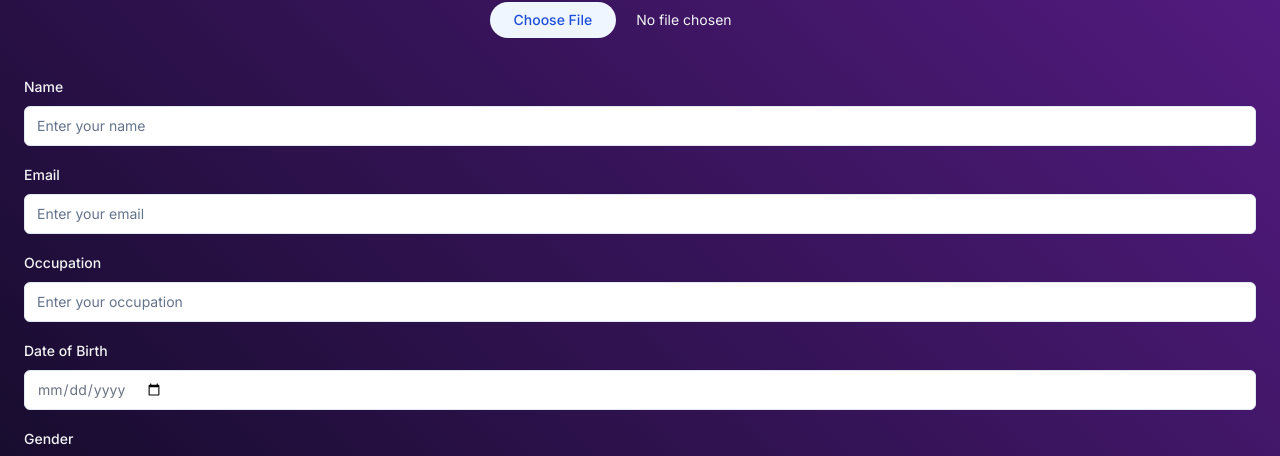
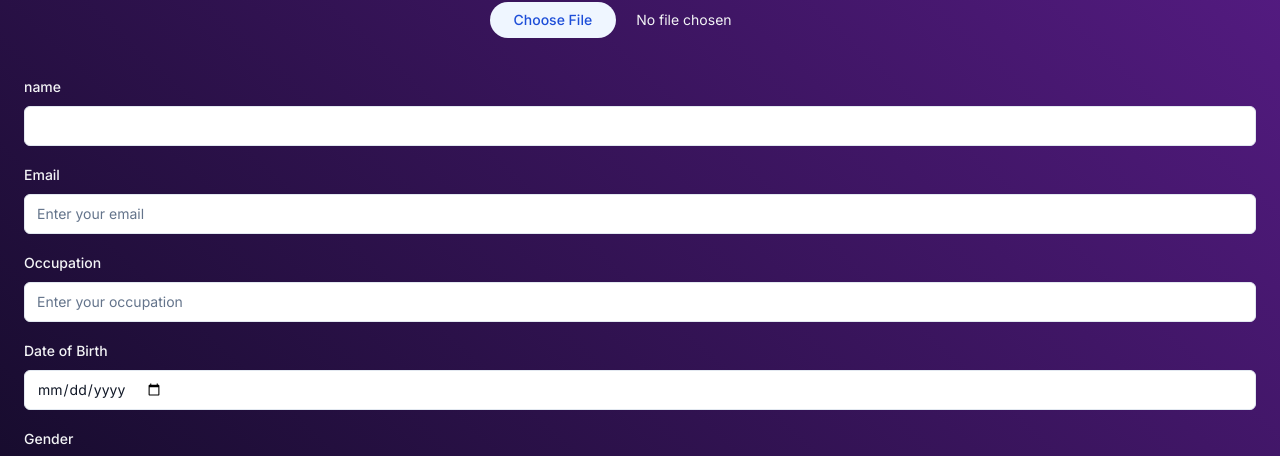
Before and after one commit to mark-p7/EngineerInTech, a Next.js app in the folder client/engineerintech/: page /editBio in a window 1280 px wide. Shown: the part 152-608 px from the top of the page. Built offline with nearby package versions, Linux system fonts and the light colour scheme.

Commit message:
added userContext to bio page

```diff
--- a/client/engineerintech/context/userContext.tsx
+++ b/client/engineerintech/app/context/userContext.tsx
@@ -1,5 +1,5 @@
 import React, { useState, createContext, useEffect } from "react";
-import customAxios from "../lib/axios";
+import customAxios from "axios";
 
 export const defaultUser: IUser = {
     "email": "",
--- a/client/engineerintech/app/editBio/page.tsx
+++ b/client/engineerintech/app/editBio/page.tsx
@@ -12,9 +12,20 @@ import { Input } from "@/components/ui/input"
 import { Textarea } from "@/components/ui/textarea"
 import { useRouter } from "next/navigation";
 import ImageUpload from "./imageUpload"
+import {UserContext} from "../context/userContext";
+import {useEffect,useContext} from "react"
+import { Divide } from "lucide-react";
 
 export default function Component() {
     const router = useRouter();
+    const userContext = useContext(UserContext);
+    const { user } = userContext; // Access 'user' from the context
+
+
+
+    // useEffect(() => {
+    //     console.log(UserContext.user)
+    // })
   return (
     <div className="flex flex-col items-center justify-center  bg-gradient-to-tr from-gray-950 to-purple-900">
       <Card className="w-full bg-gradient from-gray-950 to-purple-900 border-none">
@@ -25,54 +36,44 @@ export default function Component() {
           <CardTitle className="text-gray-100">Edit Profile</CardTitle>
           <CardDescription>Update your profile information.</CardDescription>
         </CardHeader>
+
         <CardContent className="space-y-4">
-          {/* <div className="flex items-center justify-center space-x-2">
-            <HoverCard>
-              <HoverCardTrigger asChild>
-                <Avatar className="h-24 w-24">
-                  <AvatarImage alt="@shadcn" src="/placeholder-avatar.jpg" />
-                  <AvatarFallback>JP</AvatarFallback>
-                </Avatar>
-              </HoverCardTrigger>
-              <HoverCardContent className="p-4">
-                <Button>Edit Profile Picture</Button>
-              </HoverCardContent>
-            </HoverCard>
-          </div> */}
                     <div>
             <ImageUpload></ImageUpload>
           </div>
           <div className="space-y-2 text-gray-100">
-            <Label htmlFor="name">Name</Label>
-            <Input id="name" placeholder="Enter your name" />
+            <Label htmlFor="name">name</Label>
+            <Input id="name" className="text-gray-900" placeholder={user.name} />
           </div>
           <div className="space-y-2 text-gray-100">
             <Label htmlFor="email">Email</Label>
-            <Input id="email" placeholder="Enter your email" type="email" />
+
+            {/* TODO: Add email dynamically form user context */}
+            <Input id="email" className="text-gray-900" placeholder="Enter your email" type="email" readOnly/>
           </div>
           <div className="space-y-2 text-gray-100">
             <Label htmlFor="occupation">Occupation</Label>
-            <Input id="occupation" placeholder="Enter your occupation" />
+            <Input id="occupation" className="text-gray-900" placeholder="Enter your occupation" />
           </div>
           <div className="space-y-2 text-gray-100">
             <Label htmlFor="dob">Date of Birth</Label>
-            <Input className="text-gray-500" id="dob" placeholder="Enter your date of birth" type="date" />
+            <Input className="text-gray-900" id="dob" placeholder="Enter your date of birth" type="date" />
           </div>
           <div className="space-y-2 text-gray-100">
             <Label htmlFor="gender">Gender</Label>
-            <Input id="gender" placeholder="Enter your gender" />
+            <Input id="gender" className="text-gray-900" placeholder="Enter your gender" />
           </div>
           <div className="space-y-2 text-gray-100">
             <Label htmlFor="pronouns">Pronouns</Label>
-            <Input id="pronouns" placeholder="Enter your pronouns" />
+            <Input id="pronouns" className="text-gray-900" placeholder="Enter your pronouns" />
           </div>
           <div className="space-y-2 text-gray-100">
             <Label htmlFor="skills">Skills</Label>
-            <Input id="skills" placeholder="Enter your skills" />
+            <Input id="skills" className="text-gray-900" placeholder="Enter your skills" />
           </div>
           <div className="space-y-2 text-gray-100">
             <Label htmlFor="location">Location</Label>
-            <Input id="location" placeholder="Enter your location" />
+            <Input id="location" className="text-gray-900" placeholder="Enter your location" />
           </div>
           <div className="space-y-2 text-gray-100">
             <Label htmlFor="bio">Bio</Label>
```
Also changed, not shown: 1 other file (tests, documents, lock files or other folders).
